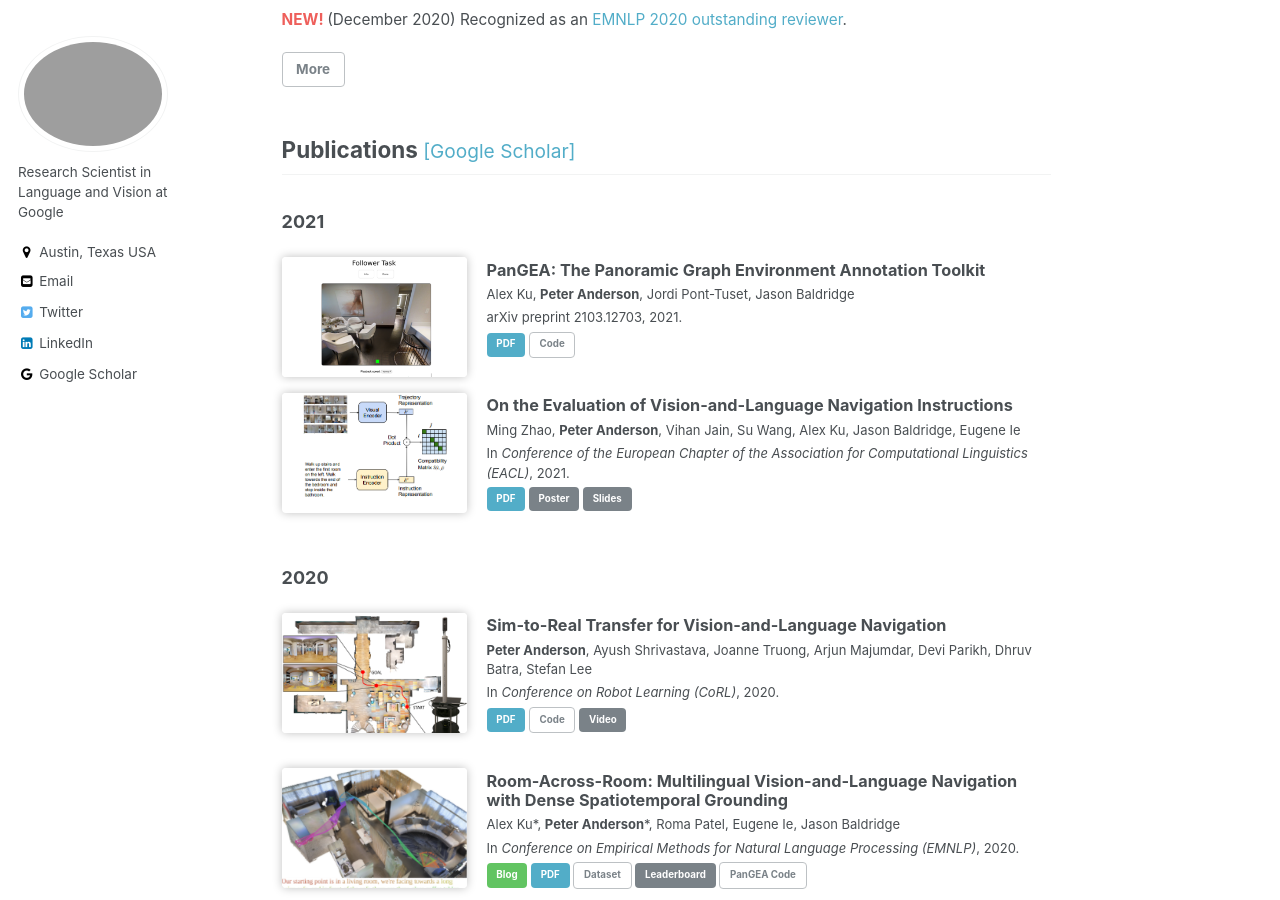
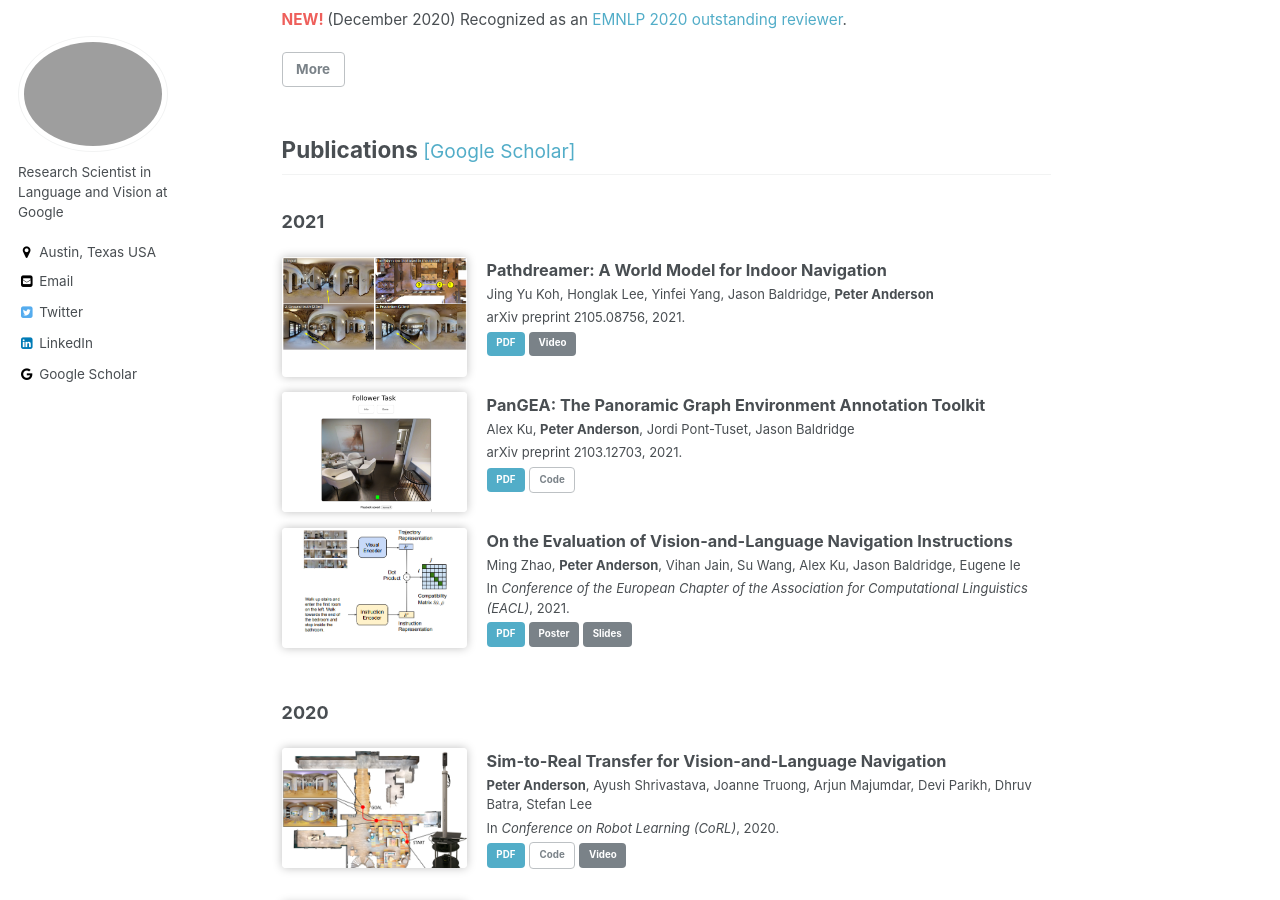
Before and after one commit to peteanderson80/peteanderson80.github.io, a Jekyll site: the page built from index.html, in a window 1280 px wide and 900 px high, scrolled down 425 px. Built offline with Jekyll 4.4.1, drawn with Linux system fonts in a browser that asks for light colours; a script that is not in the unit is left out; the list of posts is cut into pages by our own code.

Commit message:
Added pathdreamer link

```diff
--- a/_data/publications.yml
+++ b/_data/publications.yml
@@ -1,5 +1,12 @@
 # Publications on home page
 year2021:
+  - title: "Pathdreamer: A World Model for Indoor Navigation"
+    authors: "Jing Yu Koh, Honglak Lee, Yinfei Yang, Jason Baldridge, **Peter Anderson**"
+    venue: "arXiv preprint 2105.08756, 2021."
+    teaser: pathdreamer-teaser.png
+    links:
+      - "[PDF](https://arxiv.org/pdf/2105.08756.pdf){: .btn .btn--info}"
+      - "[Video](https://youtu.be/HNAmsdk7lJ4){: .btn}"
   - title: "PanGEA: The Panoramic Graph Environment Annotation Toolkit"
     authors: "Alex Ku, **Peter Anderson**, Jordi Pont-Tuset, Jason Baldridge"
     venue: "arXiv preprint 2103.12703, 2021."
```
Also changed, not shown: images/pathdreamer-teaser.png (added).
